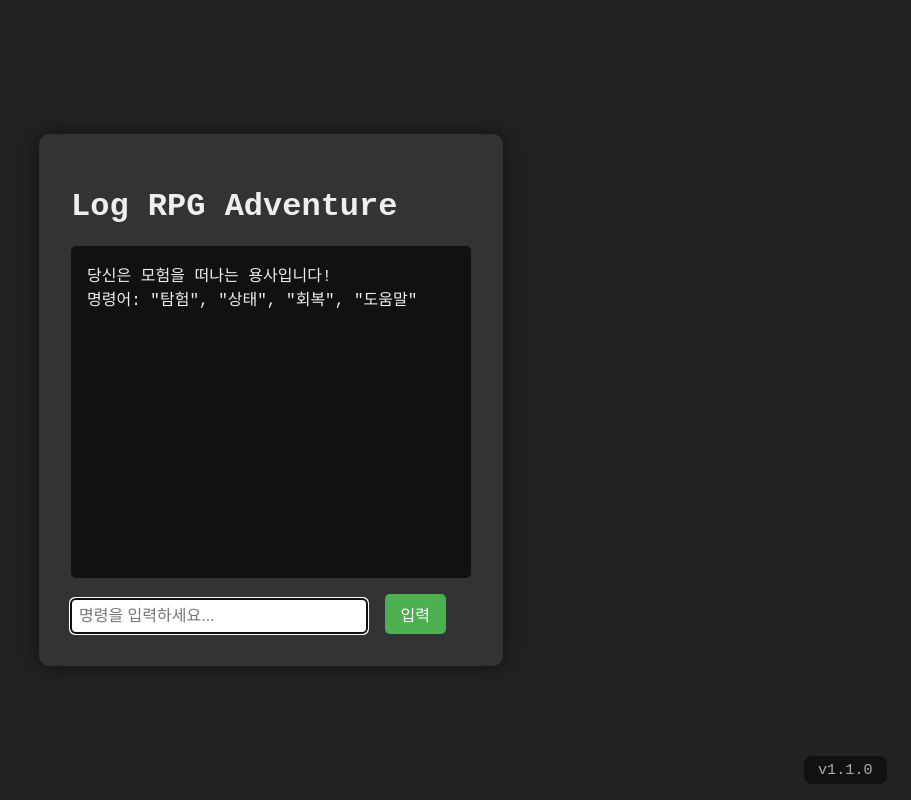
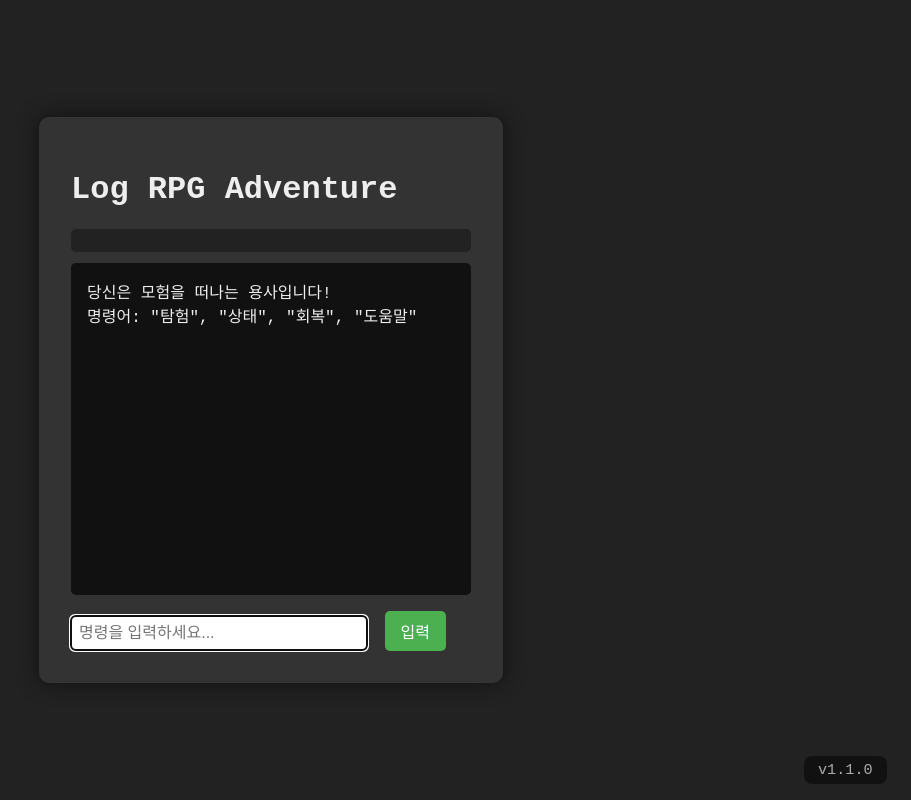
Before and after one commit to snowriceDD/log-rpg, a plain HTML site: page index.html in a window 1280 px wide. Shown: the whole page, without its empty margins (369-1280 px from the left). Drawn offline with Linux system fonts and the light colour scheme.

Commit message:
feat: 플레이어 상태 그래픽 영역 스타일 추가(v1.1.0)

```diff
--- a/style.css
+++ b/style.css
@@ -14,6 +14,23 @@ body {
     border-radius: 10px;
     box-shadow: 0 0 20px #111;
     width: 400px;
+}
+#player-status {
+    background: #222;
+    color: #ffd700;
+    border-radius: 5px;
+    padding: 0.7rem 1rem;
+    margin-bottom: 0.7rem;
+    font-size: 1.05rem;
+    font-family: 'Courier New', Courier, monospace;
+    display: flex;
+    align-items: center;
+    gap: 1.5rem;
+    justify-content: center;
+}
+#player-status .emoji {
+    font-size: 1.7rem;
+    margin-right: 0.7rem;
 }
 #log {
     background: #111;
```
